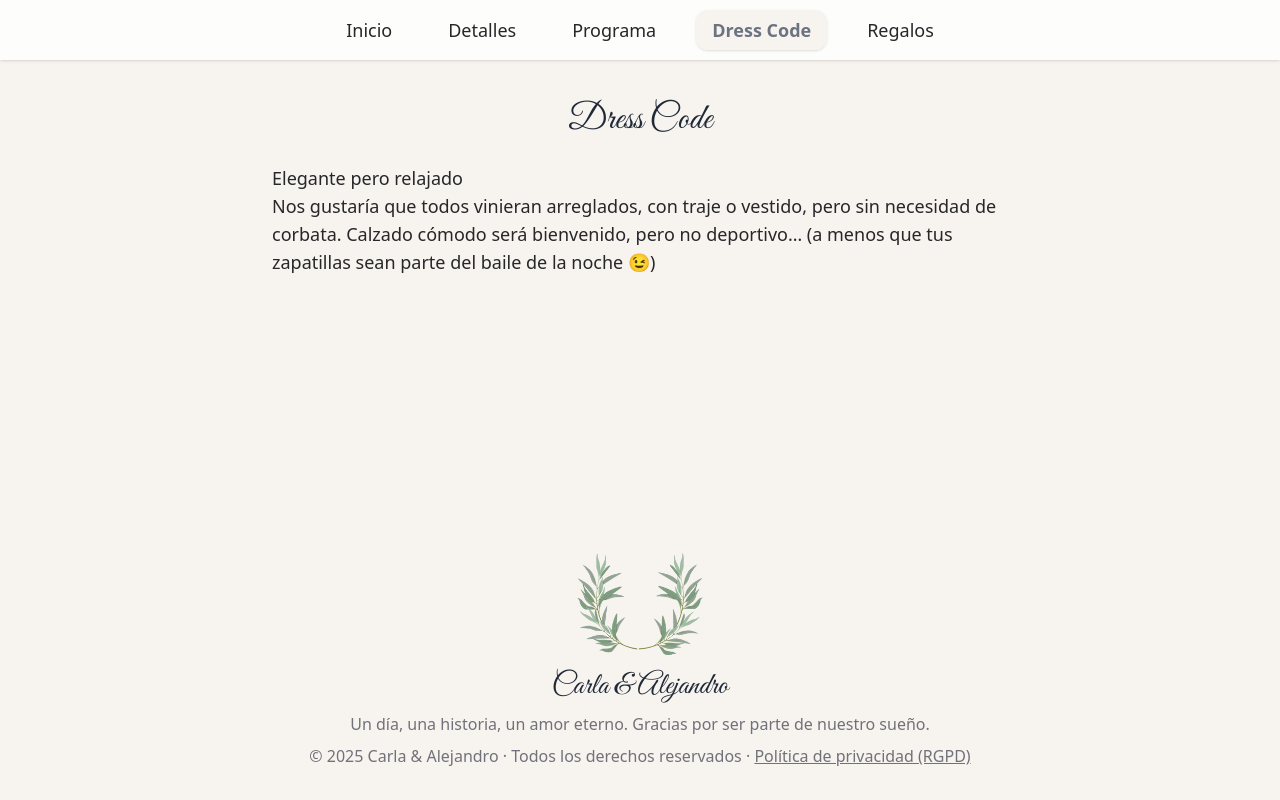
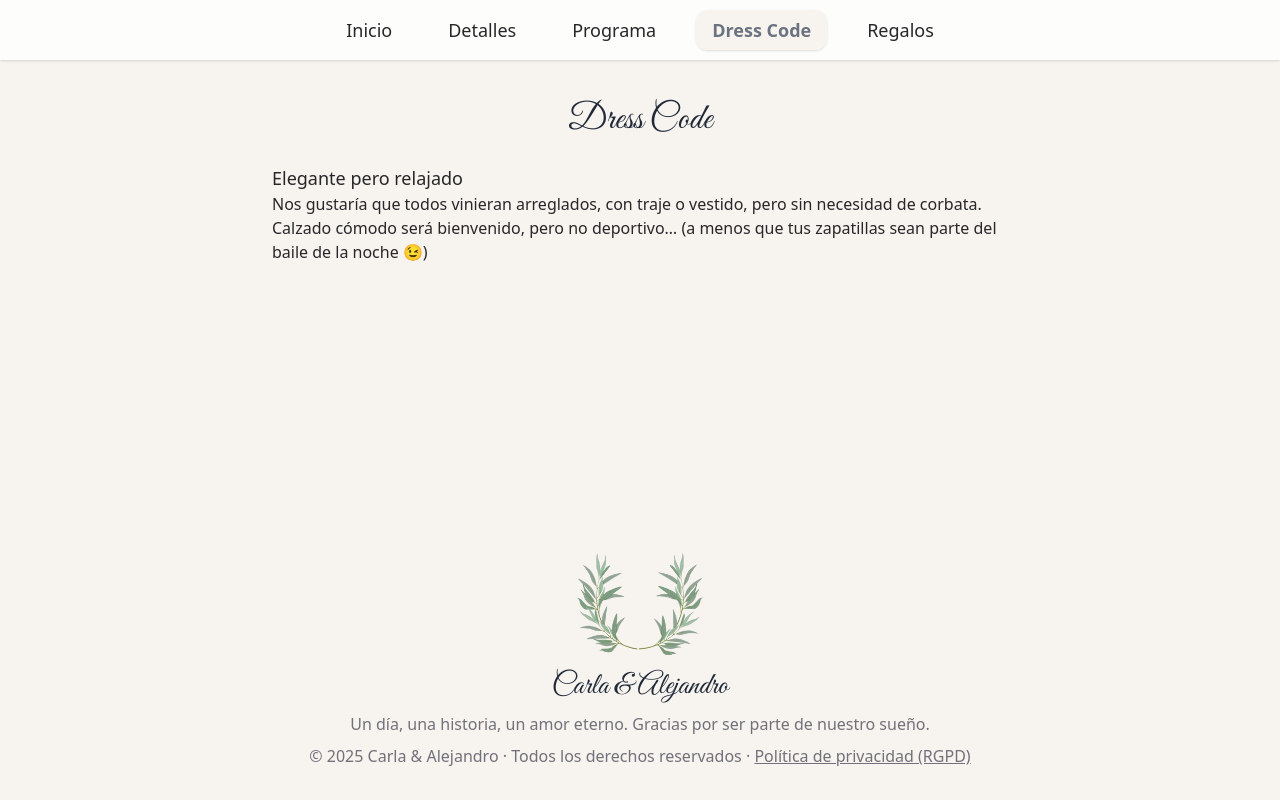
Before and after one commit to EdgarIvanEspinoza/carlayalejandro, a Next.js app: page /dresscode in a window 1280 px wide. Built offline with nearby package versions, Linux system fonts and the light colour scheme.

Commit message:
fix: correct paragraph structure in Dress Code section for better readability

```diff
--- a/app/dresscode/page.tsx
+++ b/app/dresscode/page.tsx
@@ -6,11 +6,11 @@ export default function DressCode() {
       <section className="animate-fade-in">
         <h2 className="text-3xl md:text-4xl font-greatvibes text-[#1f2937] mb-6 text-center">Dress Code</h2>
         <p className="text-lg">
-          Elegante pero relajado <p>
-
+          Elegante pero relajado
           </p>
-Nos gustaría que todos vinieran arreglados, con traje o vestido, pero sin necesidad de corbata.
-Calzado cómodo será bienvenido, pero no deportivo… (a menos que tus zapatillas sean parte del baile de la noche 😉)
+          <p>
+          Nos gustaría que todos vinieran arreglados, con traje o vestido, pero sin necesidad de corbata.
+          Calzado cómodo será bienvenido, pero no deportivo… (a menos que tus zapatillas sean parte del baile de la noche 😉)
         </p>
       </section>
     </WeddingLayout>
```
